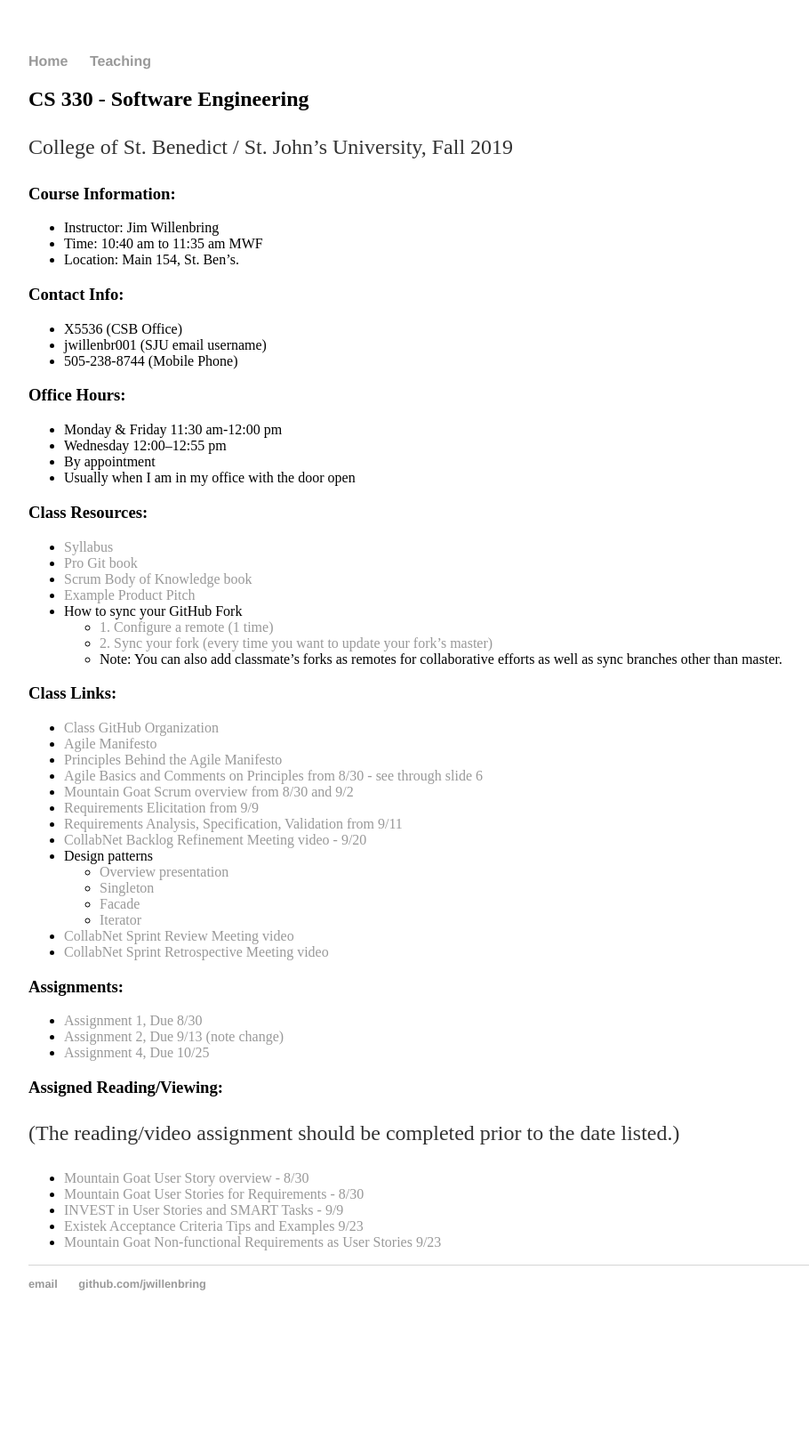
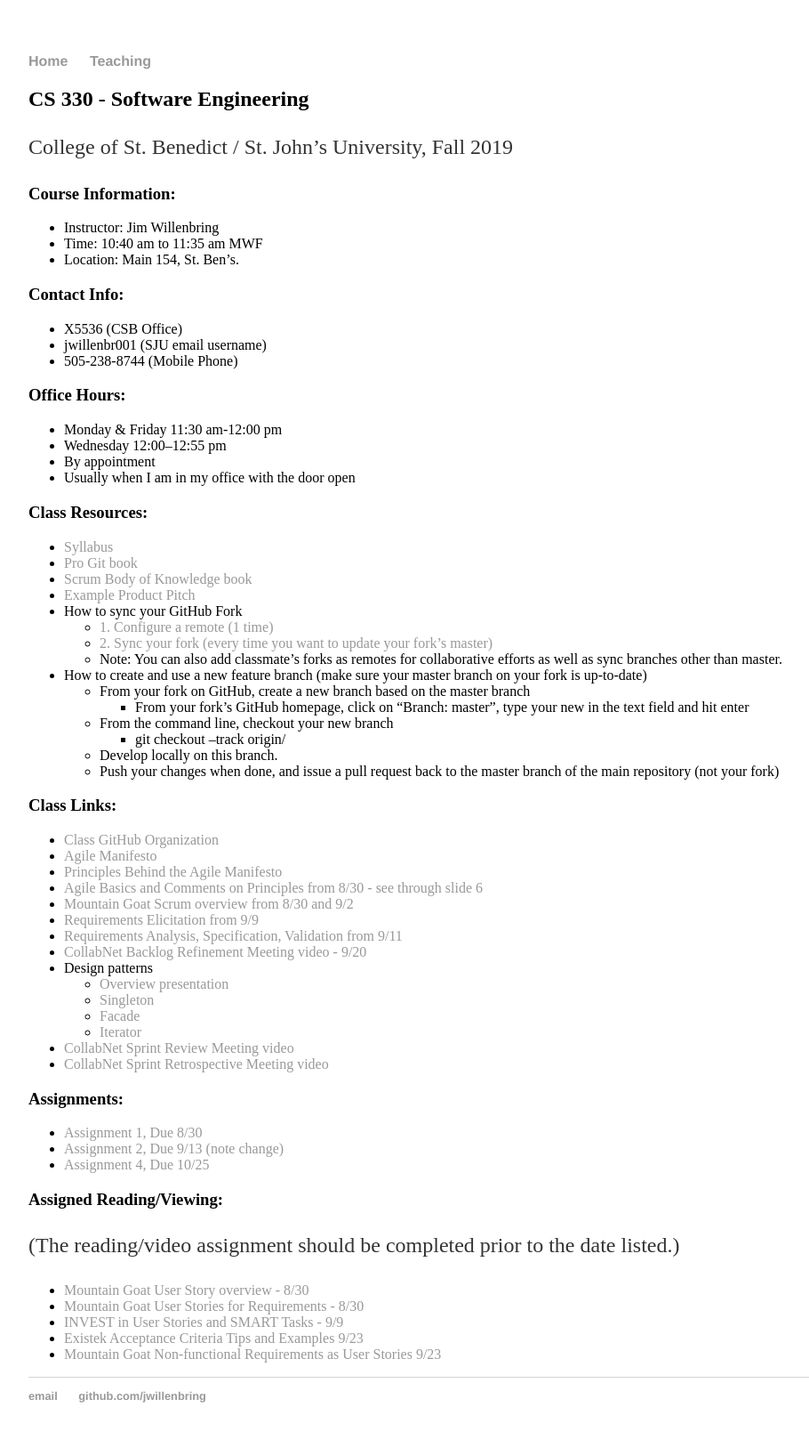
Before and after one commit to jwillenbring/jwillenbring.github.io, a Jekyll site: the page built from teaching/2019-Fall-CS330/index.md, in a window 1280 px wide. Shown: the whole page at 89% size, without its empty margins (160-1070 px from the left). Built offline with Jekyll 4.4.1, drawn with Linux system fonts in a browser that asks for light colours; our own code applies the rules of GitHub Pages for plain Markdown files; before the commit the page ends 1510 px from its top, so only the background shows below that.

Commit message:
Update index.md
Added instructions for creating and using feature branches.

```diff
--- a/teaching/2019-Fall-CS330/index.md
+++ b/teaching/2019-Fall-CS330/index.md
@@ -30,6 +30,13 @@ College of St. Benedict / St. John's University, Fall 2019
     * [1. Configure a remote (1 time)](https://help.github.com/en/articles/configuring-a-remote-for-a-fork)
     * [2. Sync your fork (every time you want to update your fork's master)](https://help.github.com/en/articles/syncing-a-fork)
     * Note: You can also add classmate's forks as remotes for collaborative efforts as well as sync branches other than master.
+  * How to create and use a new feature branch (make sure your master branch on your fork is up-to-date)
+    * From your fork on GitHub, create a new branch based on the master branch
+      * From your fork's GitHub homepage, click on "Branch: master", type your new <branch_name> in the text field and hit enter
+    * From the command line, checkout your new branch
+      * git checkout --track origin/<branch_name>
+    * Develop locally on this branch.
+    * Push your changes when done, and issue a pull request back to the master branch of the main repository (not your fork)
 
 
 ### Class Links:
```
